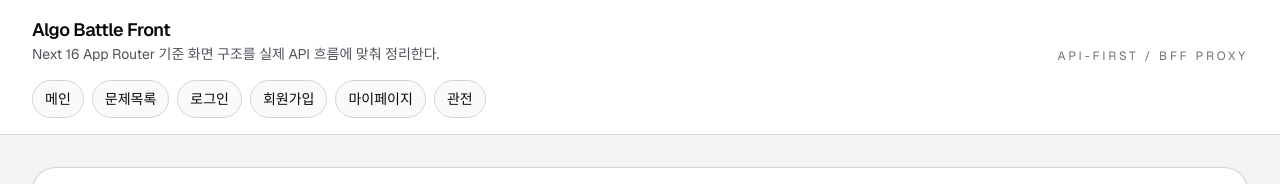
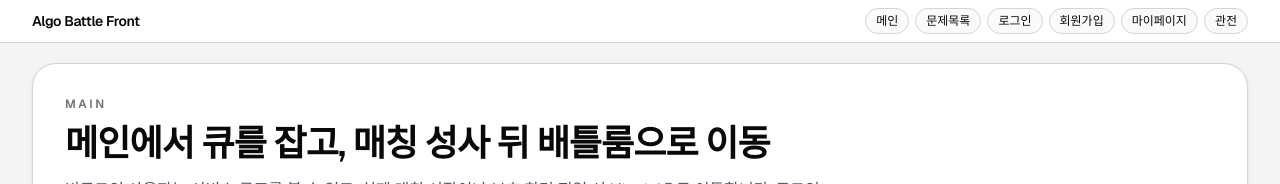
Before and after one commit to prgrms-be-devcourse/NBE8-10-final-Team01-front, a Next.js app: page / in a window 1280 px wide. Shown: the top 184 px of the page. Built offline with nearby package versions, Linux system fonts and the light colour scheme; no server answers.

Commit message:
style: 글로벌 헤더를 컴팩트 네비게이션으로 정리

```diff
--- a/src/app/layout.tsx
+++ b/src/app/layout.tsx
@@ -45,26 +45,16 @@ export default function RootLayout({
       <body className="min-h-full">
         <div className="min-h-screen bg-zinc-100 text-zinc-950">
           <header className="sticky top-0 z-20 border-b border-zinc-300 bg-white/95 backdrop-blur">
-            <div className="mx-auto flex w-full max-w-7xl flex-col gap-4 px-4 py-4 sm:px-6 lg:px-8">
-              <div className="flex flex-col gap-2 lg:flex-row lg:items-end lg:justify-between">
-                <div>
-                  <Link href="/" className="text-lg font-semibold tracking-tight">
-                    Algo Battle Front
-                  </Link>
-                  <p className="text-sm text-zinc-600">
-                    Next 16 App Router 기준 화면 구조를 실제 API 흐름에 맞춰 정리한다.
-                  </p>
-                </div>
-                <p className="text-xs uppercase tracking-[0.24em] text-zinc-500">
-                  API-first / BFF proxy
-                </p>
-              </div>
-              <nav className="flex flex-wrap gap-2">
+            <div className="mx-auto flex w-full max-w-7xl items-center justify-between gap-3 px-4 py-2 sm:px-6 lg:px-8">
+              <Link href="/" className="text-sm font-semibold tracking-tight">
+                Algo Battle Front
+              </Link>
+              <nav className="flex flex-wrap items-center justify-end gap-1.5">
                 {navigation.map((item) => (
                   <Link
                     key={item.href}
                     href={item.href}
-                    className="rounded-full border border-zinc-300 bg-zinc-50 px-3 py-2 text-sm text-zinc-700 transition hover:border-zinc-500 hover:text-zinc-950"
+                    className="rounded-full border border-zinc-300 bg-zinc-50 px-2.5 py-1 text-xs text-zinc-700 transition hover:border-zinc-500 hover:text-zinc-950"
                   >
                     {item.label}
                   </Link>
@@ -72,7 +62,7 @@ export default function RootLayout({
               </nav>
             </div>
           </header>
-          <main className="mx-auto flex w-full max-w-7xl flex-1 flex-col gap-8 px-4 py-8 sm:px-6 lg:px-8">
+          <main className="mx-auto flex w-full max-w-7xl flex-1 flex-col gap-6 px-4 py-5 sm:px-6 lg:px-8">
             {children}
           </main>
         </div>
```
